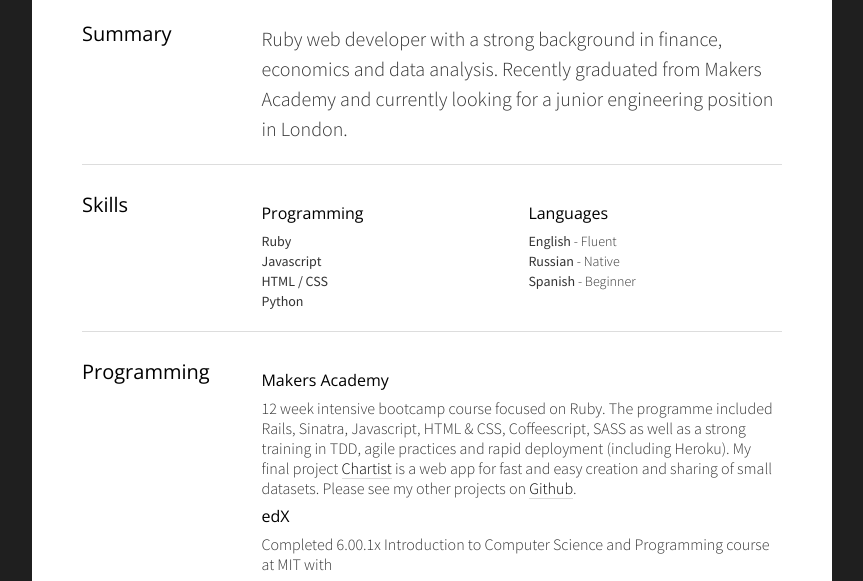
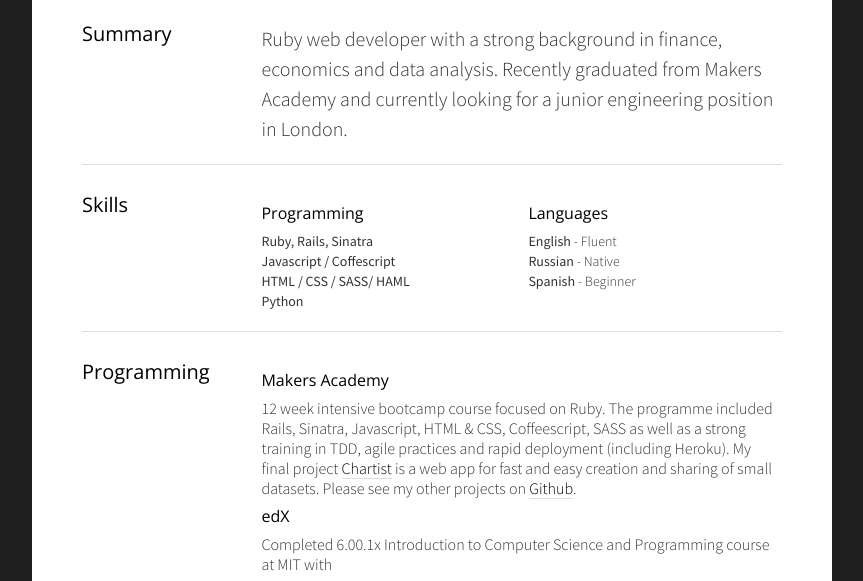
Before and after one commit to duboff/duboff.github.io, a plain HTML site: page index.html in a window 1280 px wide. Shown: the part 204-785 px from the top of the page, without its empty margins (208-1071 px from the left). Drawn offline with nearby package versions, Linux system fonts and the light colour scheme.

Commit message:
Minor edits to the cv

```diff
--- a/index.html
+++ b/index.html
@@ -77,9 +77,9 @@
 					<div class="row-fluid skills">
 						<ul class="span6">
 							<li><h4>Programming</h4></li>
-							<li><strong>Ruby</strong></li>
-							<li><strong>Javascript</strong></li>
-							<li><strong>HTML / CSS</strong></li>
+							<li><strong>Ruby, Rails, Sinatra</strong></li>
+							<li><strong>Javascript / Coffescript</strong></li>
+							<li><strong>HTML / CSS / SASS/ HAML</strong></li>
 							<li><strong>Python</strong> </li>
 						</ul>
 						<ul class="span6">
@@ -151,7 +151,7 @@
         </header>
         <div class="span9">
 
-          <p>Blogging (<a href="http://ruconomics.com">ruconomics.com</a> and <a href="http://makingetc.wordpress.com">Making Etc</a>), travelling, snowboarding and photography.</p>
+          <p>Blogging (<a href="http://ruconomics.com">ruconomics.com</a> and <a href="http://makingetc.wordpress.com">Making Etc</a>), travelling, snowboarding and photography. I am also very interested in learning new programming languages and frameworks including Scala, Clojure, Node.js, Angular.js, Ember.js etc. </p>
                  </div>
       </article>
 
```
